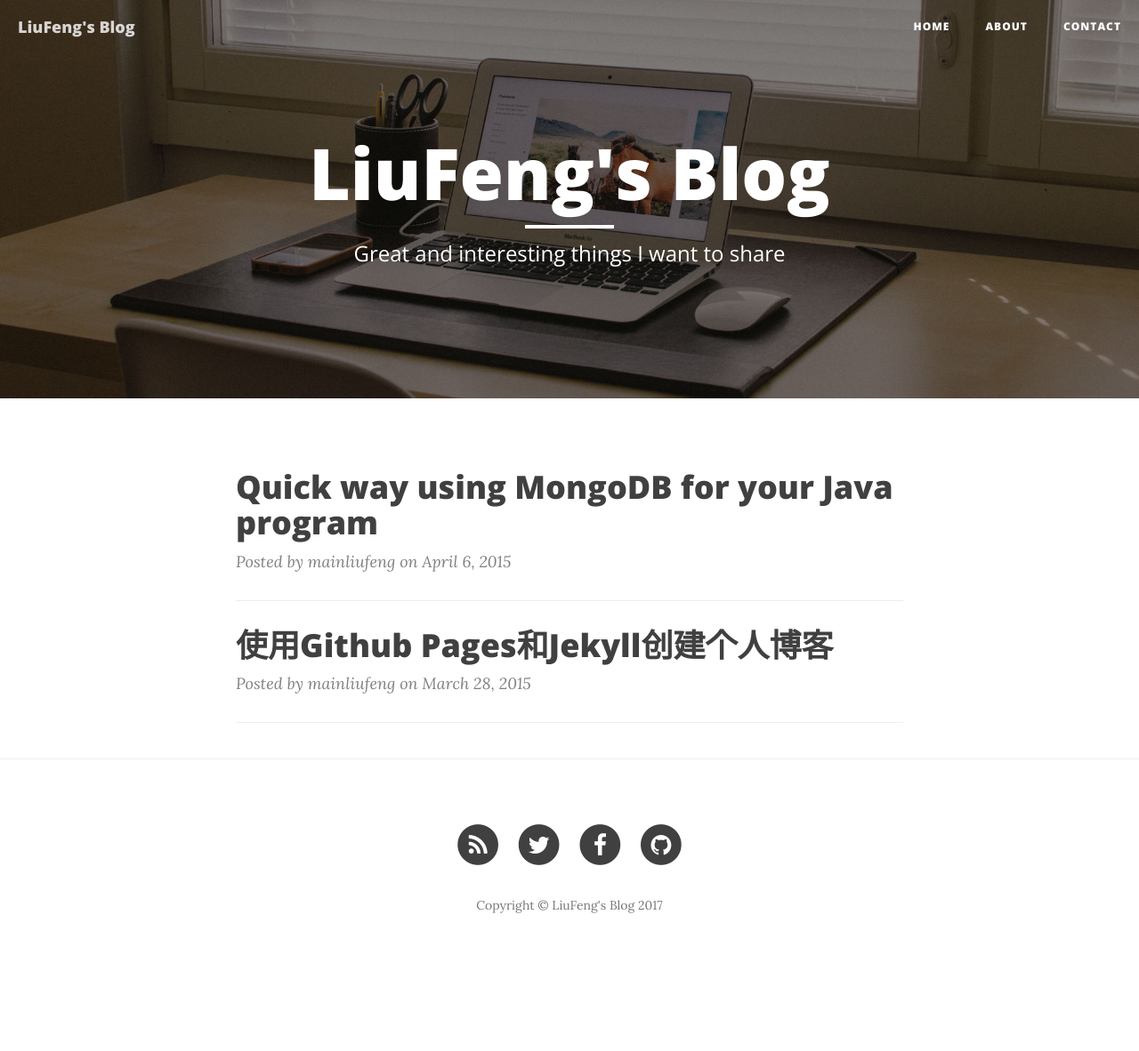
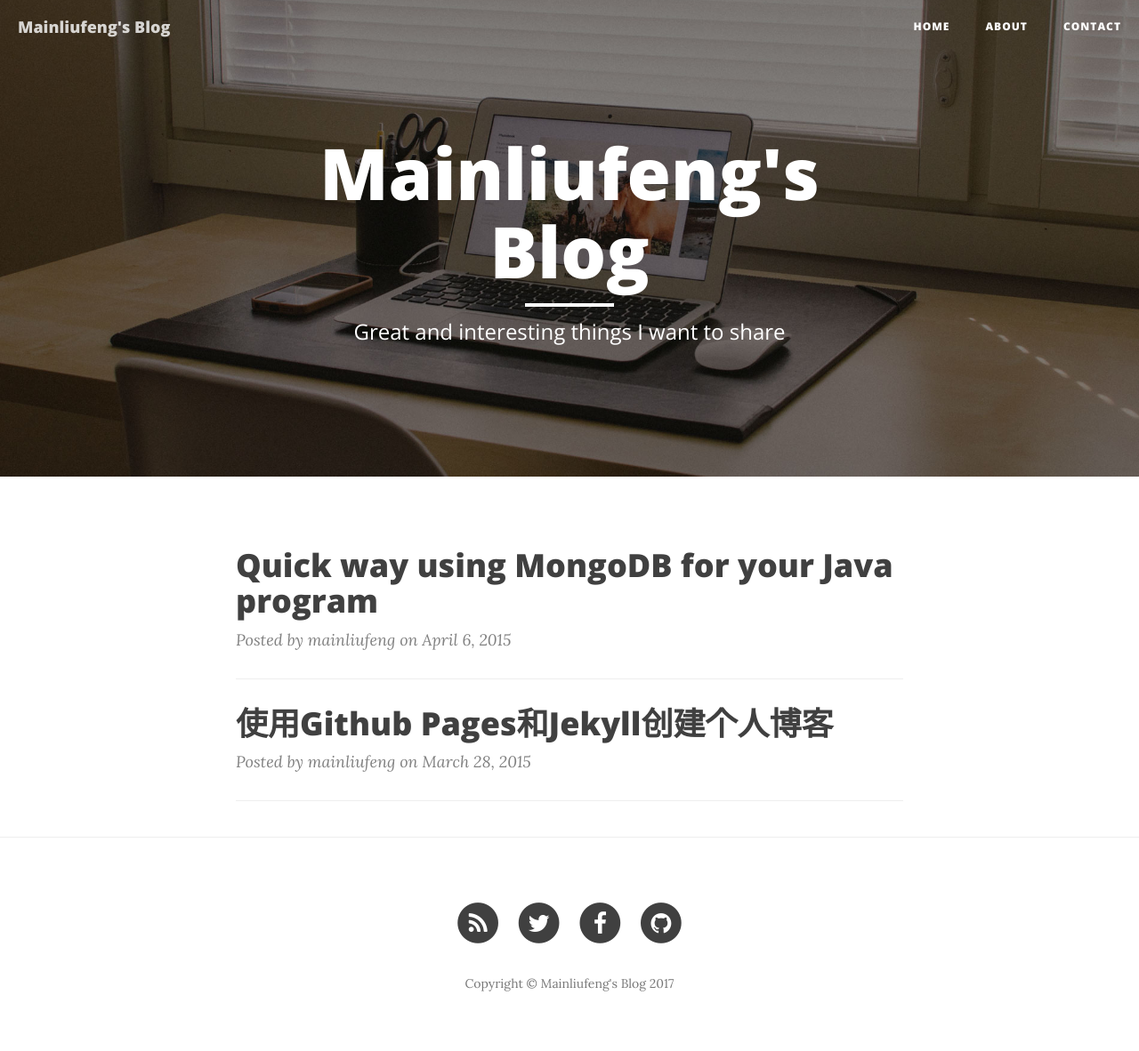
Before and after one commit to mainliufeng/Blog, a Jekyll site: the page built from index.html, in a window 1280 px wide. Shown: the whole page at 89% size. Built offline with Jekyll 4.4.1, drawn with Linux system fonts in a browser that asks for light colours; nearby versions of some CDN libraries; the list of posts is cut into pages by our own code; before the commit the page ends 1094 px from its top, so only the background shows below that.

Commit message:
"liufeng" to "mainliufeng"

```diff
--- a/_config.yml
+++ b/_config.yml
@@ -1,8 +1,8 @@
 # Site settings
-title: "LiuFeng's Blog"
+title: "Mainliufeng's Blog"
 header-img: img/home-bg.jpg
 email: mainliufeng@gmail.com
-description: "LiuFeng's Blog"
+description: "Mainliufeng's Blog"
 # baseurl: "/Blog"
 # url: "http://yourdomain.com"
 twitter_username: mainliufeng
```
